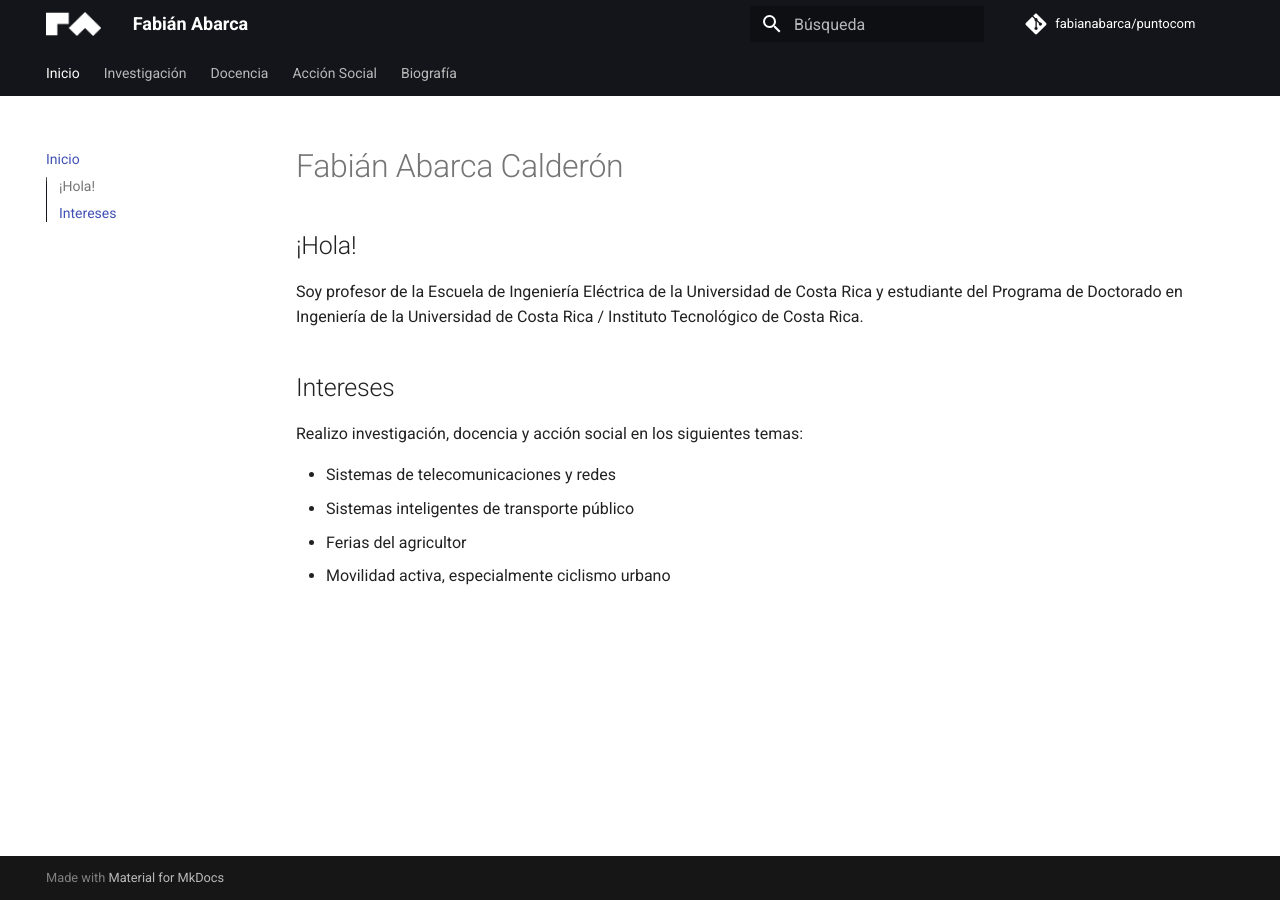
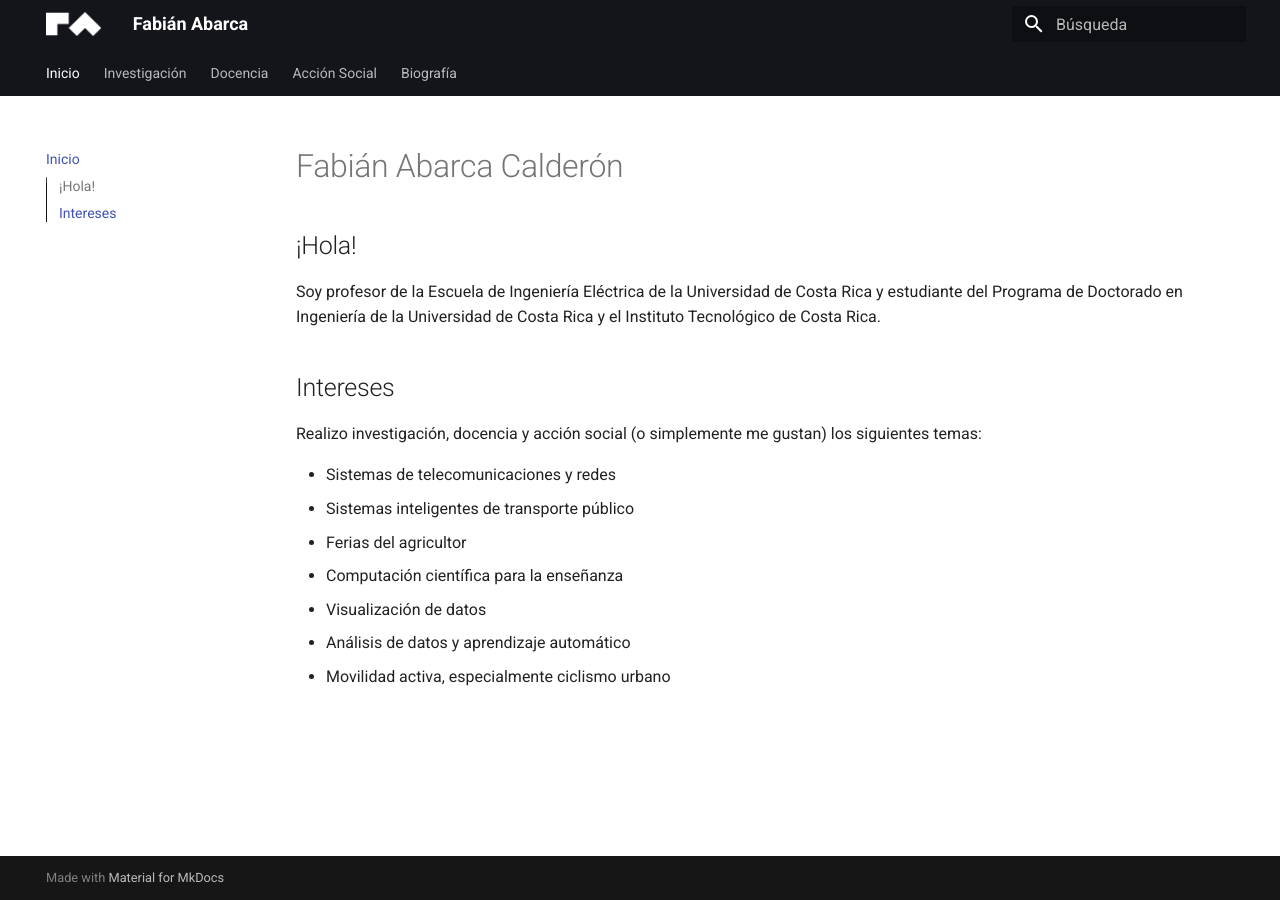
Before and after one commit to fabianabarca/puntocom, an MkDocs documentation site: the page built from docs/index.md, in a window 1280 px wide. Built offline with MkDocs 1.6.1 and Material for MkDocs 9.7.7, drawn with Linux system fonts in a browser that asks for light colours; comment, search, counter and statistics services are not loaded.

```diff
--- a/docs/index.md
+++ b/docs/index.md
@@ -2,13 +2,18 @@
 
 ## ¡Hola!
 
-Soy profesor de la Escuela de Ingeniería Eléctrica de la Universidad de Costa Rica y estudiante del Programa de Doctorado en Ingeniería de la Universidad de Costa Rica / Instituto Tecnológico de Costa Rica.
+<!--![Foto de perfil](assets/img/perfil_cuadrado.jpeg){ align=left }-->
+
+Soy profesor de la Escuela de Ingeniería Eléctrica de la Universidad de Costa Rica y estudiante del Programa de Doctorado en Ingeniería de la Universidad de Costa Rica y el Instituto Tecnológico de Costa Rica.
 
 ## Intereses
 
-Realizo investigación, docencia y acción social en los siguientes temas:
+Realizo investigación, docencia y acción social (o simplemente me gustan) los siguientes temas:
 
 - Sistemas de telecomunicaciones y redes
 - Sistemas inteligentes de transporte público
 - Ferias del agricultor
+- Computación científica para la enseñanza
+- Visualización de datos
+- Análisis de datos y aprendizaje automático
 - Movilidad activa, especialmente ciclismo urbano
--- a/mkdocs.yml
+++ b/mkdocs.yml
@@ -28,6 +28,3 @@ markdown_extensions:
   - pymdownx.emoji:
       emoji_index: !!python/name:material.extensions.emoji.twemoji
       emoji_generator: !!python/name:material.extensions.emoji.to_svg
-
-repo_url: https://github.com/fabianabarca/puntocom
-repo_name: fabianabarca/puntocom
```
Also changed, not shown: docs/assets/img/perfil_cuadrado.jpeg (added).
